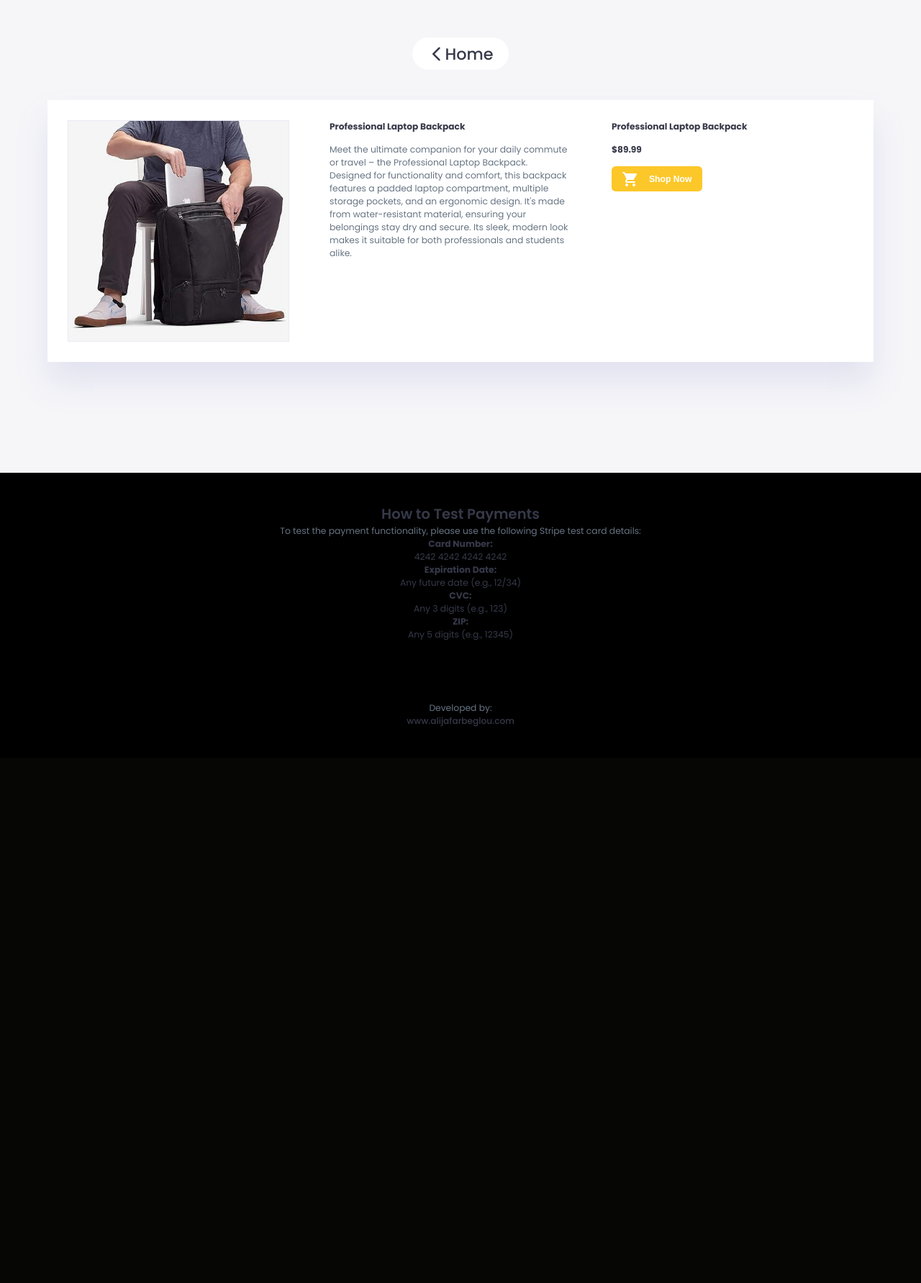
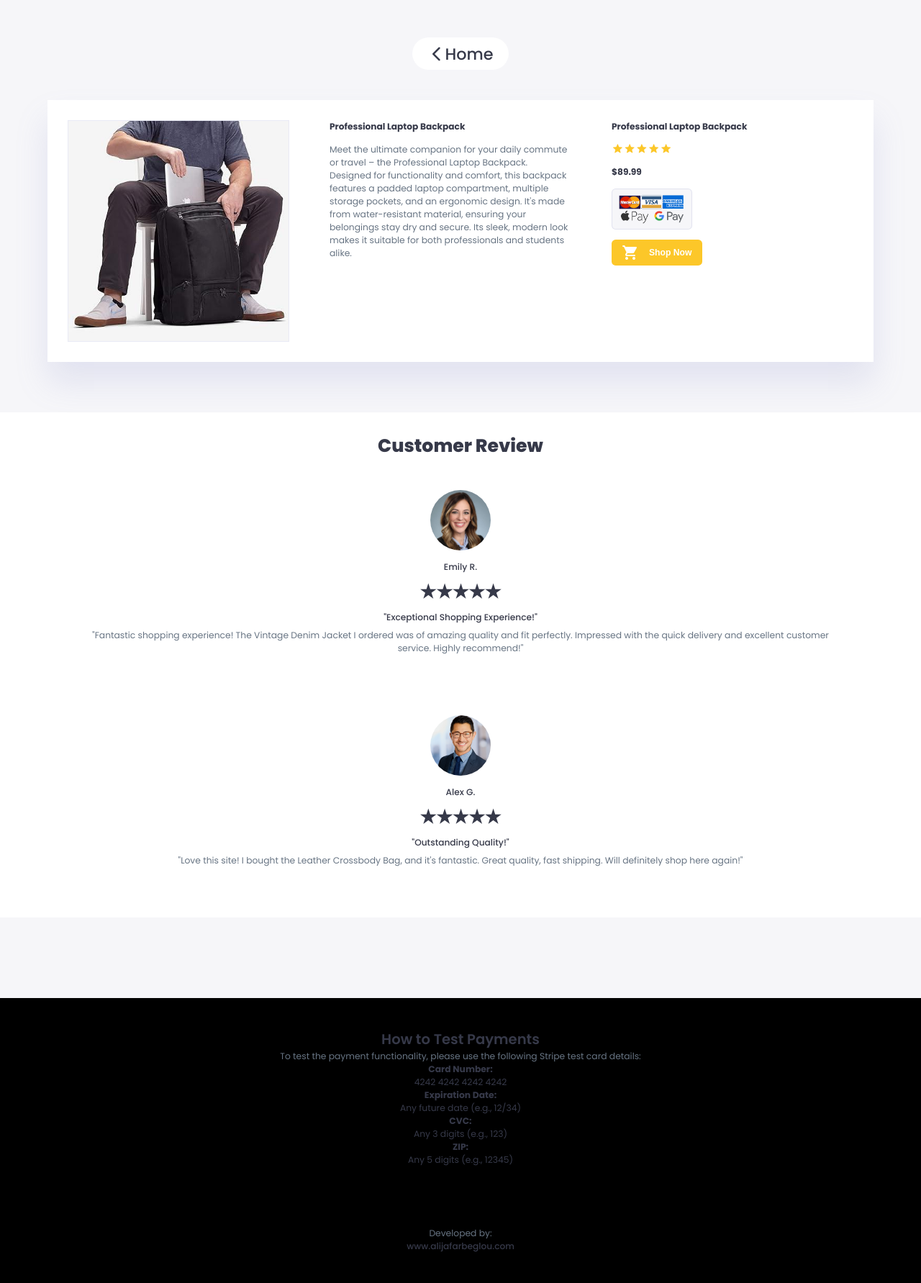
Before and after one commit to zilogfa/E-Commerce-Practice, a Flask app: page /view_product/1 in a window 1280 px wide. Shown: the part 648-2431 px from the top of the page at 72% size. Before the commit the page ends 1658 px from the top, so only its background shows below. Run offline with Flask 3, Linux system fonts and the light colour scheme; some libraries are stand-ins or nearby versions.

Commit message:
more products added - UI update.

```diff
--- a/static/css/root.css
+++ b/static/css/root.css
@@ -170,6 +170,21 @@ strong{
 
 
 
+.product-title .pay-pic-img{
+    width: 6rem;
+    background-color: var(--color-background);
+    padding: 0.5rem;
+    border-radius: var(--border-radius-1);
+}
+
+.tab .pay-pic-img{
+    width: 8rem;
+    background-color: var(--color-background);
+    padding: 0.5rem;
+    border-radius: var(--border-radius-1);
+}
+
+
 
 
 
--- a/static/css/styles.css
+++ b/static/css/styles.css
@@ -55,7 +55,9 @@ header .title h3{
 
 .product-sec h1{
     font-size: 2.8rem;
+    font-weight: 100;
     font-family:'Times New Roman', Times, serif;
+    margin: 2rem 0;
 }
 
 
@@ -75,8 +77,8 @@ header .title h3{
     display: flex;
     flex-direction: column;
     width: 24rem;
-    min-height: 36rem;
-    gap: 1rem;
+    min-height: 40rem;
+    gap: 0.5rem;
     justify-content:flex-start;
     border-radius: var(--border-radius-1);
     background-color: var(--color-white);
@@ -99,7 +101,7 @@ header .title h3{
 
 .products .product .product-title{
     display: flex;
-    gap: 1rem;
+    gap: 0.6rem;
     flex-direction: column;
     padding: 0.2rem 1rem;
 
@@ -137,18 +139,28 @@ section{
     min-height: 4rem;
 
     margin: 2rem 0;
-
+    padding: 2rem 0;
     display: flex;
     flex-direction: column;
-
+    background-color: var(--color-white);
     justify-content: center;
     align-items: center;
 }
 
+section img{
+    width: 6rem;
+    height: auto;
+    object-fit: cover;
+    border-radius: 100%;
+    margin-bottom: 0.5rem;
+}
+
 section div{
+    max-width:80rem ;
+    gap: 0.5rem;
     display: flex;
     flex-direction: column;
-    padding: 3rem 0;
+    padding: 3rem 2rem;
     align-items: center;
     justify-content: center;
     text-align: center;
@@ -319,7 +331,17 @@ ul li{
 
 
 
+.star{
+    display: flex;
+    flex-direction: row;
+    gap: 0.1;
 
+}
+
+.star span{
+    font-size: 1.2rem;
+    color: var(--color-yellow-400);
+}
 
 
 /* Custome Image Input FileField */
--- a/templates/base.html
+++ b/templates/base.html
@@ -36,9 +36,30 @@
     </main>
 
 
-    <!-- <section>
+    <section>
+        <h1>Customer Review</h1>
+        <div>
+            <img src="../static/images/user_sample.jpg" alt="">
+            <h3>Emily R.</h3>
+            <h1>★★★★★</h1>
+            <h3>"Exceptional Shopping Experience!"</h3>
+            <p>
+                "Fantastic shopping experience! The Vintage Denim Jacket I ordered was of amazing quality and fit perfectly. Impressed with the quick delivery and excellent customer service. Highly recommend!"
+            </p>
+        </div>
 
-    </section> -->
+        <div>
+            <img src="../static/images/user_sample_guy2.png" alt="">
+            <h3>Alex G.</h3>
+            <h1>★★★★★</h1>
+            <h3>"Outstanding Quality!"</h3>
+            <p>
+                "Love this site! I bought the Leather Crossbody Bag, and it's fantastic. Great quality, fast shipping. Will definitely shop here again!"
+            </p>
+        </div>
+
+
+    </section>
 
     <footer>
         <div>
@@ -55,7 +76,8 @@
         </div>
         <div>
             <p>Developed by:</p>
-            <h3>www.alijafarbeglou.com</h3>
+            <a href="https://alijafarbeglou.com" target="_blank"><h3>www.alijafarbeglou.com</h3></a>
+
         </div>
     </footer>
 
--- a/templates/view_product.html
+++ b/templates/view_product.html
@@ -17,7 +17,7 @@
         {% if product.pic %}
         <img src="{{url_for('static', filename='images/product_pictures/' + product.pic )}}">
         {% else %}
-        <img src="{{url_for('static', filename='images/shopping_bags.jpg' )}}" alt="">
+        <img src="{{url_for('static', filename='images/shopping_bags.jpg' )}}">
         {% endif %}
 
         <div>
@@ -27,7 +27,17 @@
 
         <div>
             <h3>{{product.name}}</h3>
+            <p class="star">
+                <span class="material-icons-round">grade</span>
+                <span class="material-icons-round">grade</span>
+                <span class="material-icons-round">grade</span>
+                <span class="material-icons-round">grade</span>
+                <span class="material-icons-round">grade</span>
+            </p>
             <h3>${{ product.price }}</h3>
+
+
+        <img class="pay-pic-img" src="{{url_for('static', filename='images/pay_logos2.png' )}}">
 
         <form action="/create-checkout-session" method="POST">
             <input type="hidden" name="product_name" value="{{product.name}}">
```
Also changed, not shown: templates/index.html (+13 -1 lines), instance/shop.db, static/images/pay_logos.png (added), static/images/pay_logos2.png (added), static/images/product_pictures/4c903f312fce95e3.jpg (added), static/images/product_pictures/93e335c531571e55.jpeg (added), static/images/product_pictures/e23ec60fd84d76e0.jpg (added), static/images/user_sample.jpg (added), static/images/user_sample_guy.jpg (added), static/images/user_sample_guy2.png (added).
